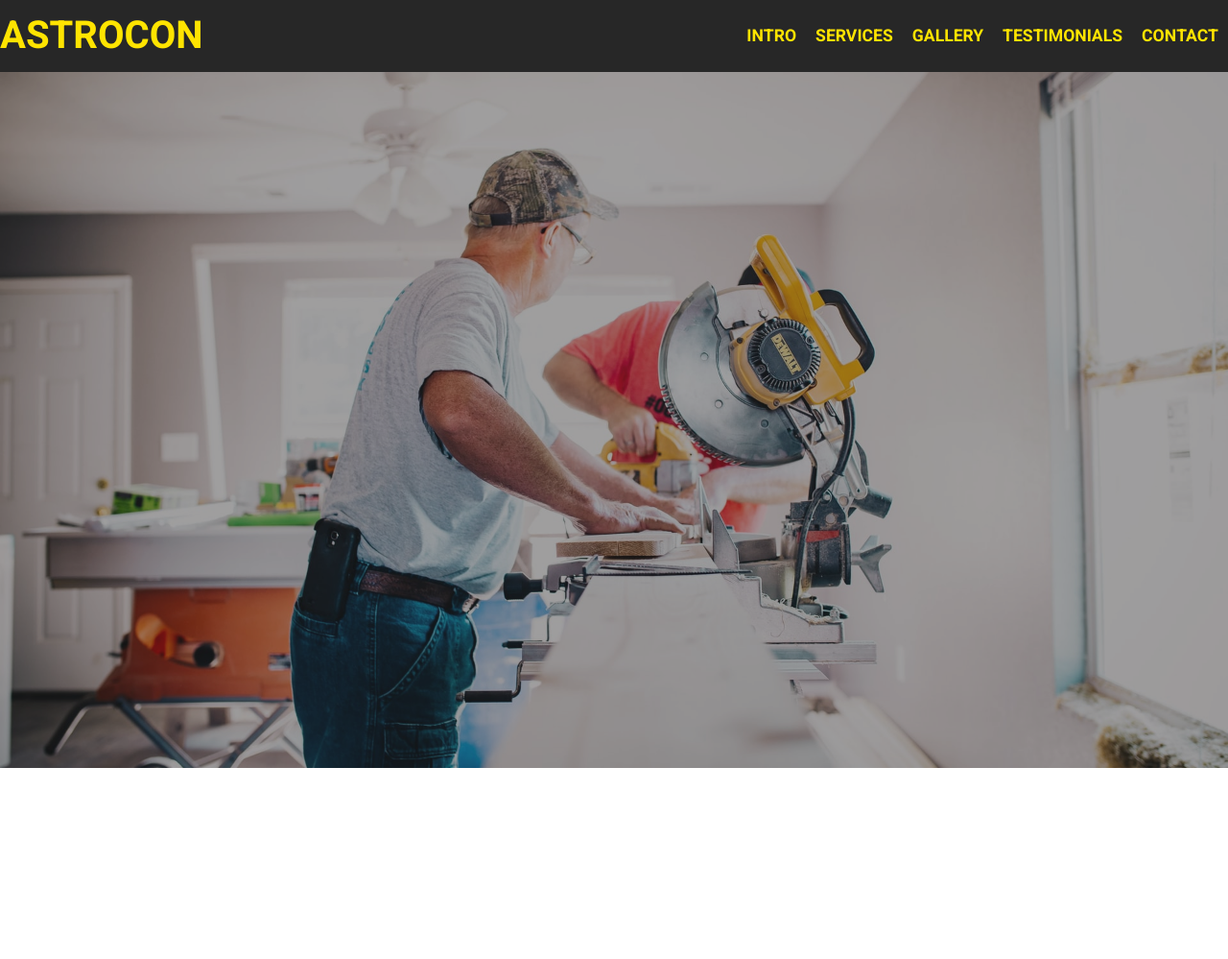
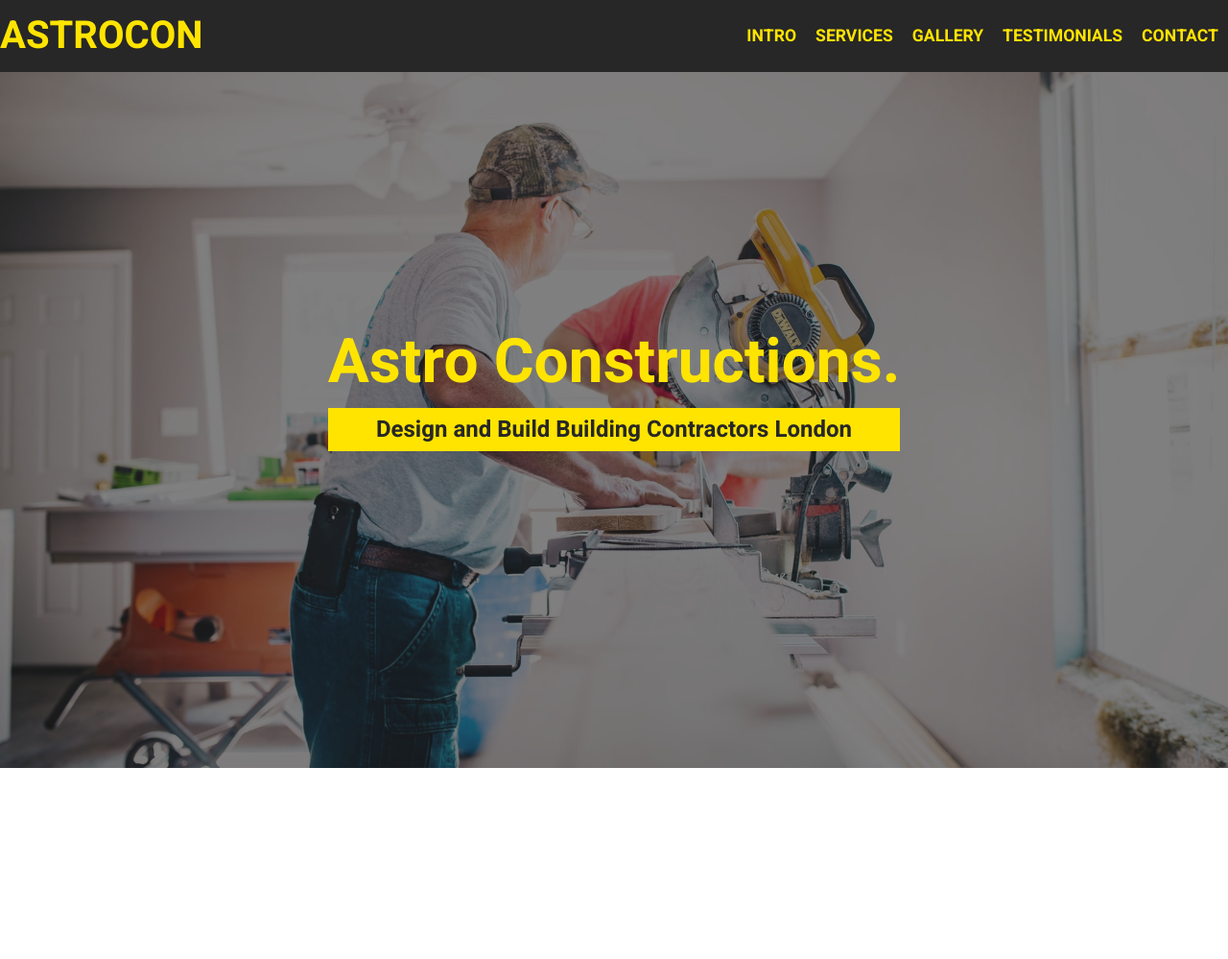
Before and after one commit to chamodyawimansha/astrocons, a PHP site: page /public/index.php in a window 1280 px wide. Shown: the top 999 px of the page at 96% size. Run offline with PHP 8.4, Linux system fonts and the light colour scheme.

Commit message:
adds title and subtitle elements and the styles

```diff
--- a/public/index.php
+++ b/public/index.php
@@ -29,7 +29,12 @@
     </div>
 
     <section id="intro">
-        <div class="overlay"></div>
+        <div class="overlay flex">
+            <div class="">
+                <h1 id="intro-title">Astro Constructions.</h1>
+                <p id="intro-subtitle">Design and Build Building Contractors London</p>
+            </div>
+        </div>
     </section>
 
     <section id="services">
--- a/public/styles/styles.css
+++ b/public/styles/styles.css
@@ -102,10 +102,29 @@ section {
 #intro {
   background-image: url(../images/intro-background.jpg);
   background-size: cover;
+  background-position: center;
+  background-repeat: no-repeat;
+  text-align: center;
 }
 
 #intro .overlay {
   min-height: 100vh;
   width: 100%;
-  background-color: #27272770;
+  background-color: #27272793;
 }
+
+#intro-title {
+  font-size: 4rem;
+  color: var(--primary-color);
+  font-weight: bold;
+  font-family: var(--title-font), sans-serif;
+}
+
+#intro-subtitle {
+  font-size: 1.5rem;
+  font-family: var(--title-font), sans-serif;
+  background: var(--primary-color);
+  color: var(--dark-color);
+  padding: 5px;
+  font-weight: bold;
+}
--- a/public/styles/utilities.css
+++ b/public/styles/utilities.css
@@ -15,6 +15,6 @@
 .flex {
   display: flex;
   justify-content: center;
-  align-items: center;
+  align-items: center; /*vertical center*/
   height: 100%;
 }
```
